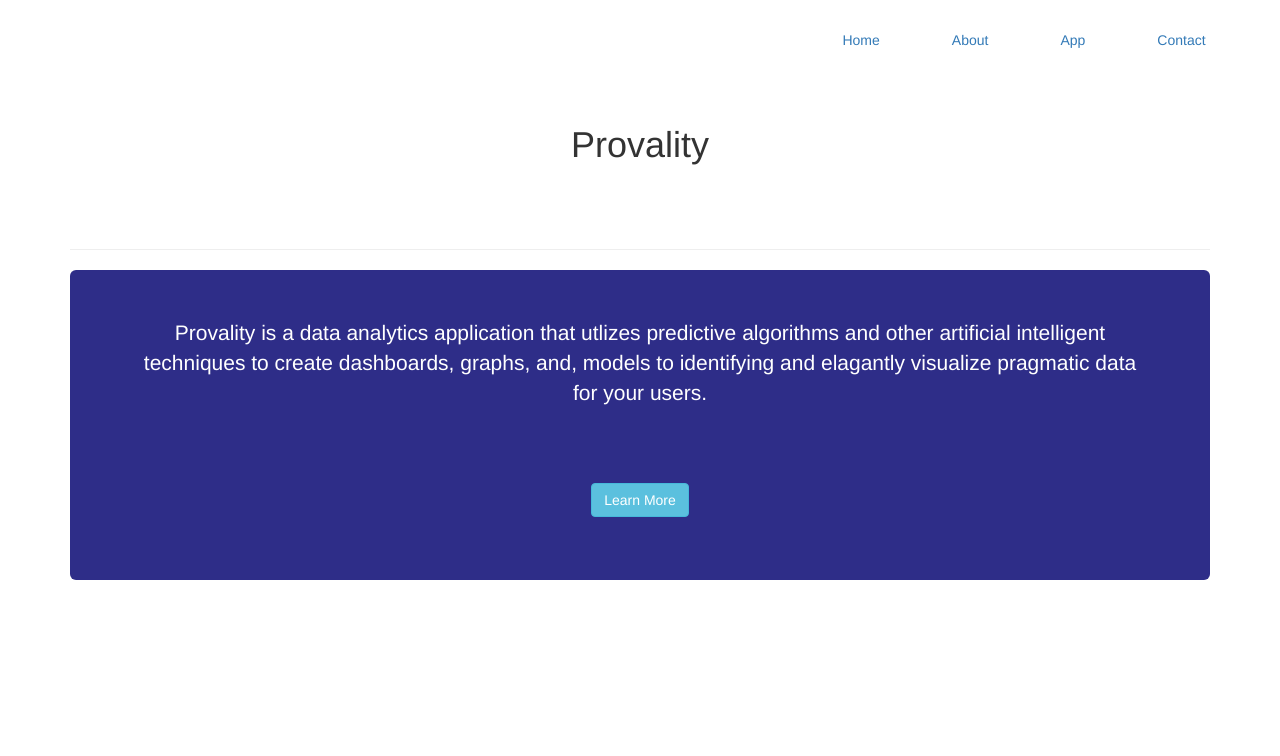
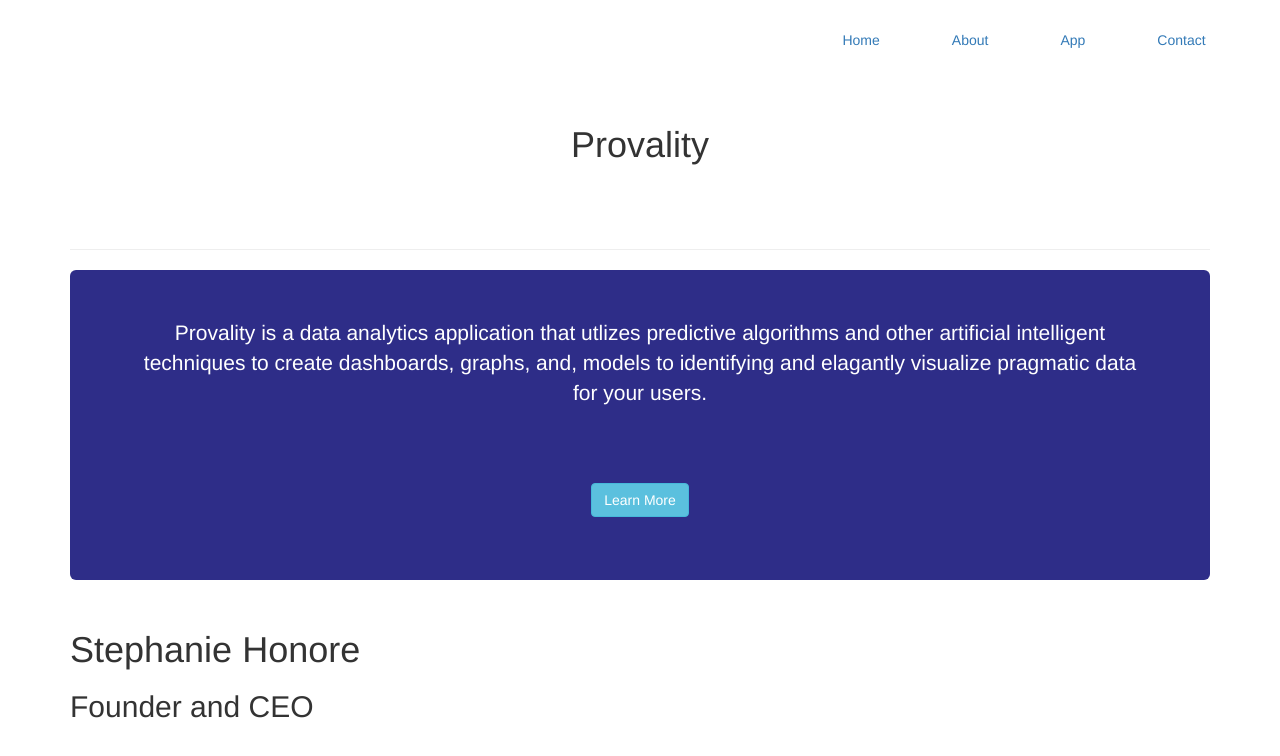
Before and after one commit to Trashboat-99/project_website, a plain HTML site: page project_website/index.html in a window 1280 px wide. Drawn offline with nearby package versions, Linux system fonts and the light colour scheme.

Commit message:
added h1 and h2 on about page

```diff
--- a/project_website/index.html
+++ b/project_website/index.html
@@ -47,6 +47,8 @@
 <!-- Section 2 -->
 <section id="about" data-speed="4" data-type="background">
     <div class="container">
+    <h1>Stephanie Honore</h1>
+    <h2>Founder and CEO</h2>
 
     </div>
 </section>
```
